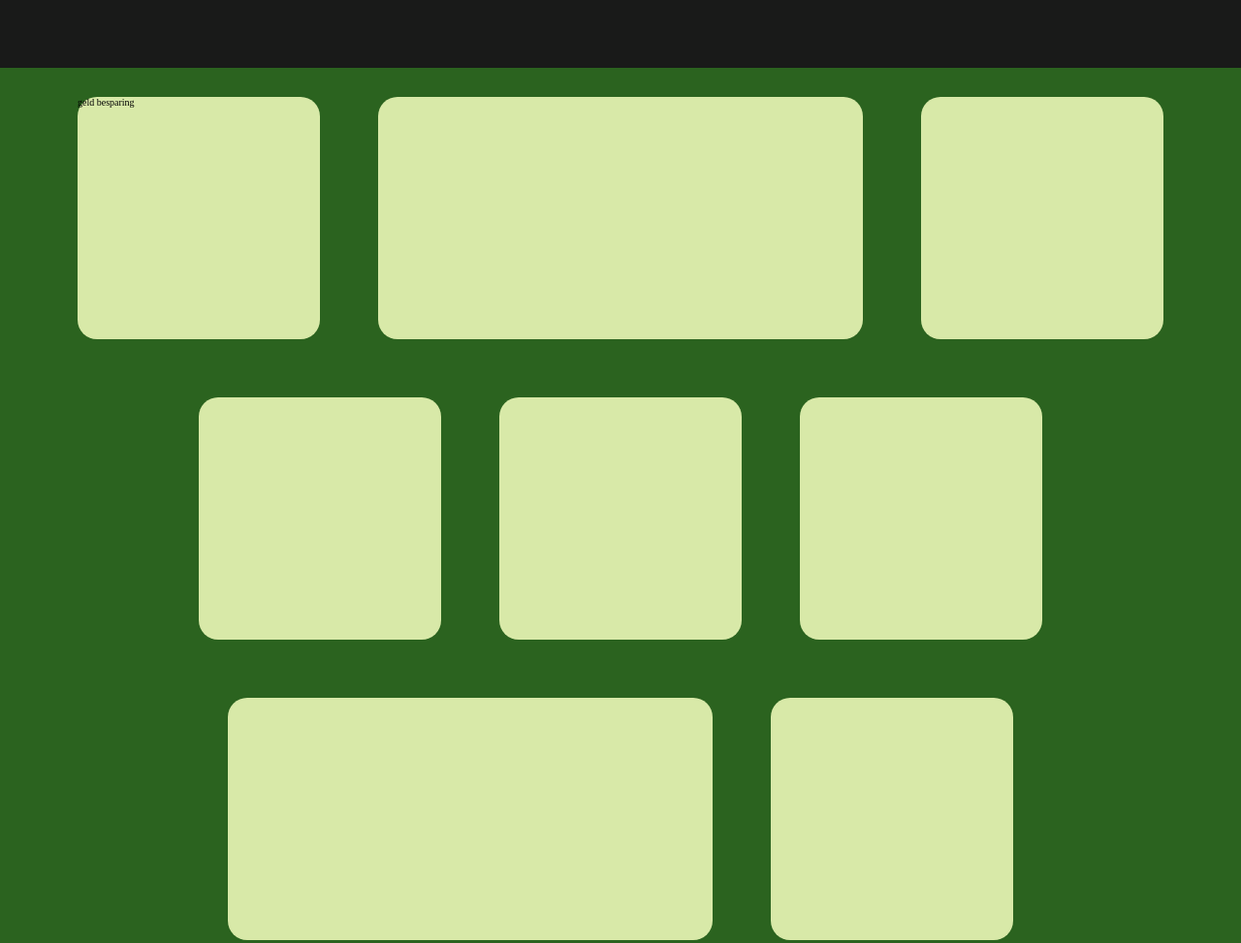
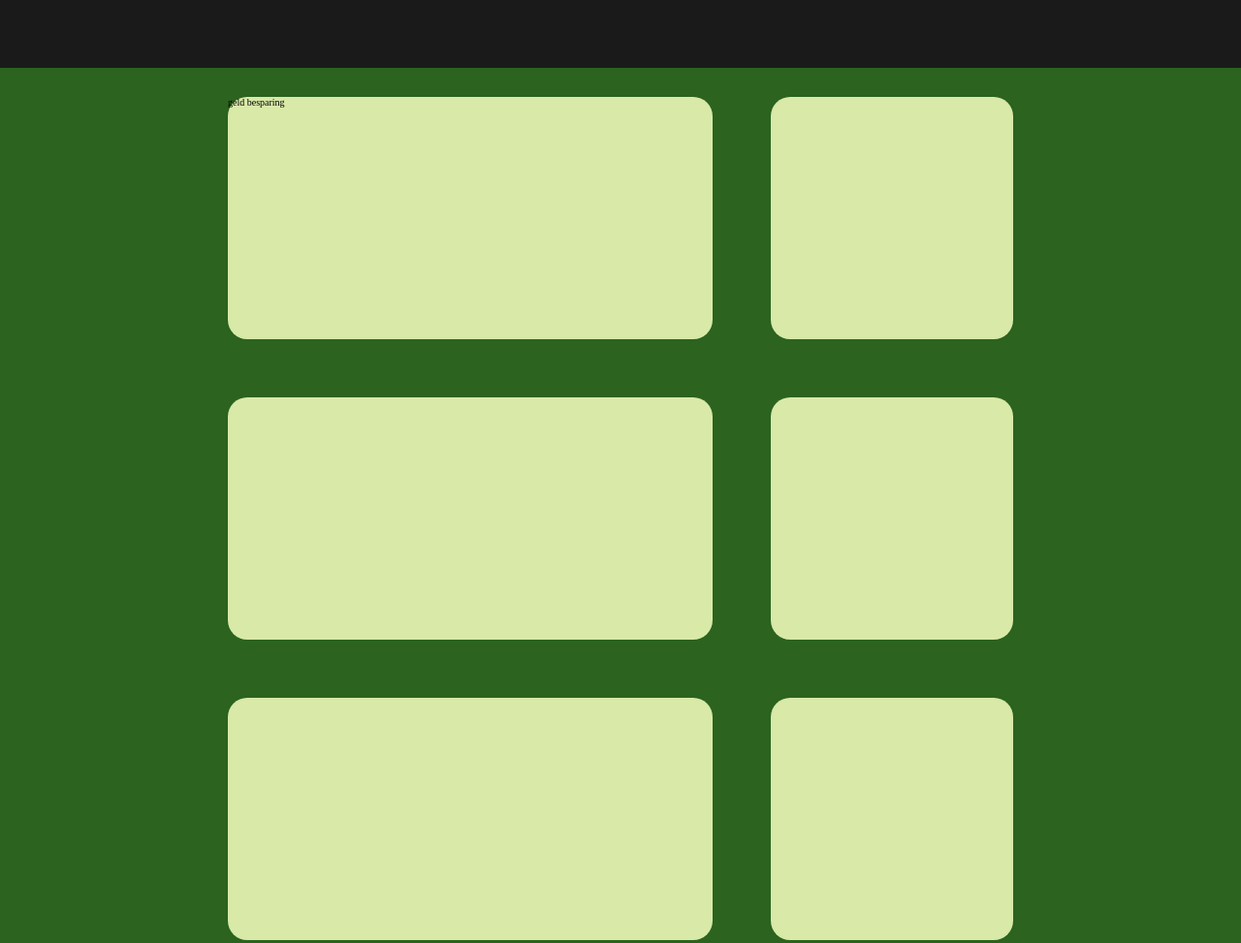
Before and after one commit to Jacobwj04/BO-dashboard-, a plain HTML site: page dashboard/index.html in a window 1280 px wide. Shown: the top 973 px of the page at 97% size. Drawn offline with Linux system fonts and the light colour scheme.

Commit message:
new layout

```diff
--- a/dashboard/index.html
+++ b/dashboard/index.html
@@ -10,8 +10,11 @@
 <body>
     <header></header>
 
+    <section class="widget2 widget">
+        <p>geld besparing</p>
+    </section>
     <section class="widget1 widget">
-        <p>geld besparing</p>
+
     </section>
     <section class="widget2 widget">
 
@@ -19,10 +22,7 @@
     <section class="widget1 widget">
 
     </section>
-    <section class="widget1 widget">
-
-    </section>
-    <section class="widget1 widget">
+    <section class="widget2 widget">
         <p></p>
     </section>
     <section class="widget1 widget">
@@ -35,10 +35,6 @@
 
     </section>
     <section class="widget2 widget">
-
-    </section>
-    <section class="widget2 widget">
-
     </section>
 
     <footer>
```
